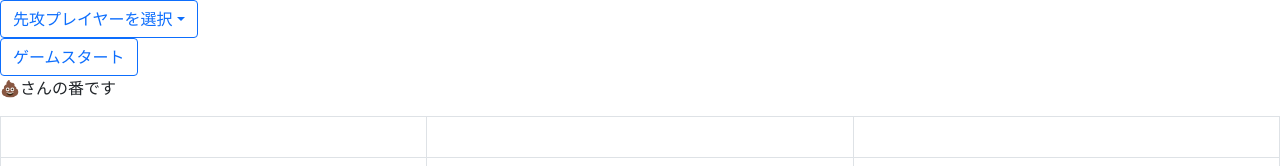
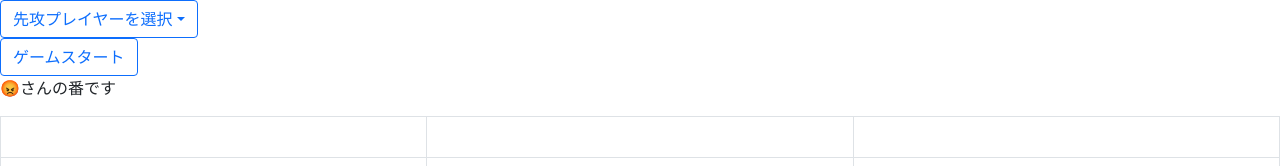
Before and after one commit to daigoro22/BootCampReactTicTacToe, a React (Vite) app: page / in a window 1280 px wide. Shown: the top 166 px of the page. Built offline with nearby package versions, Linux system fonts and the light colour scheme.

Commit message:
Modified GameBoard component
いらないimportやタグを削除

```diff
--- a/src/App.jsx
+++ b/src/App.jsx
@@ -3,7 +3,7 @@ import {FilledByProvider} from './providers/FilledByProvider'
 import {PlayerSelector} from './tic-tac-toe/PlayerSelector'
 import 'bootstrap/dist/css/bootstrap.min.css';
 
-export const players = ["💩","😭"]//TODO: プレイヤーが選択できるようにする
+export const players = ["😡","😭"]//TODO: プレイヤーが選択できるようにする
 export const boxSize = 3//TODO: プレイヤーが選択できるようにする
 
 function App() {
@@ -11,8 +11,8 @@ function App() {
   return (
     <div className="App">
       <FilledByProvider boxSize={boxSize}>
-      <PlayerSelector players={players}></PlayerSelector>
-      <GameBoard></GameBoard>
+      <PlayerSelector players={players}/>
+      <GameBoard/>
       </FilledByProvider>
     </div>
   )
--- a/src/tic-tac-toe/GameBoard.jsx
+++ b/src/tic-tac-toe/GameBoard.jsx
@@ -94,7 +94,7 @@ export const GameBoard = ()=> {
             return (
               <tr>
                 {indexArray.map((_,id)=>{
-                  return <Box filledByIndex={ir*boxSize+id}></Box>
+                  return <Box filledByIndex={ir*boxSize+id}/>
                 })}
               </tr>
             )
--- a/src/tic-tac-toe/PlayerSelector.jsx
+++ b/src/tic-tac-toe/PlayerSelector.jsx
@@ -1,6 +1,6 @@
 import {React,useContext} from 'react'
 import { FilledByContext } from '../providers/FilledByProvider'
-import { FormControl, InputGroup } from 'react-bootstrap'
+import { InputGroup } from 'react-bootstrap'
 import { DropdownButton } from 'react-bootstrap'
 import DropdownItem from 'react-bootstrap/esm/DropdownItem'
 
```
